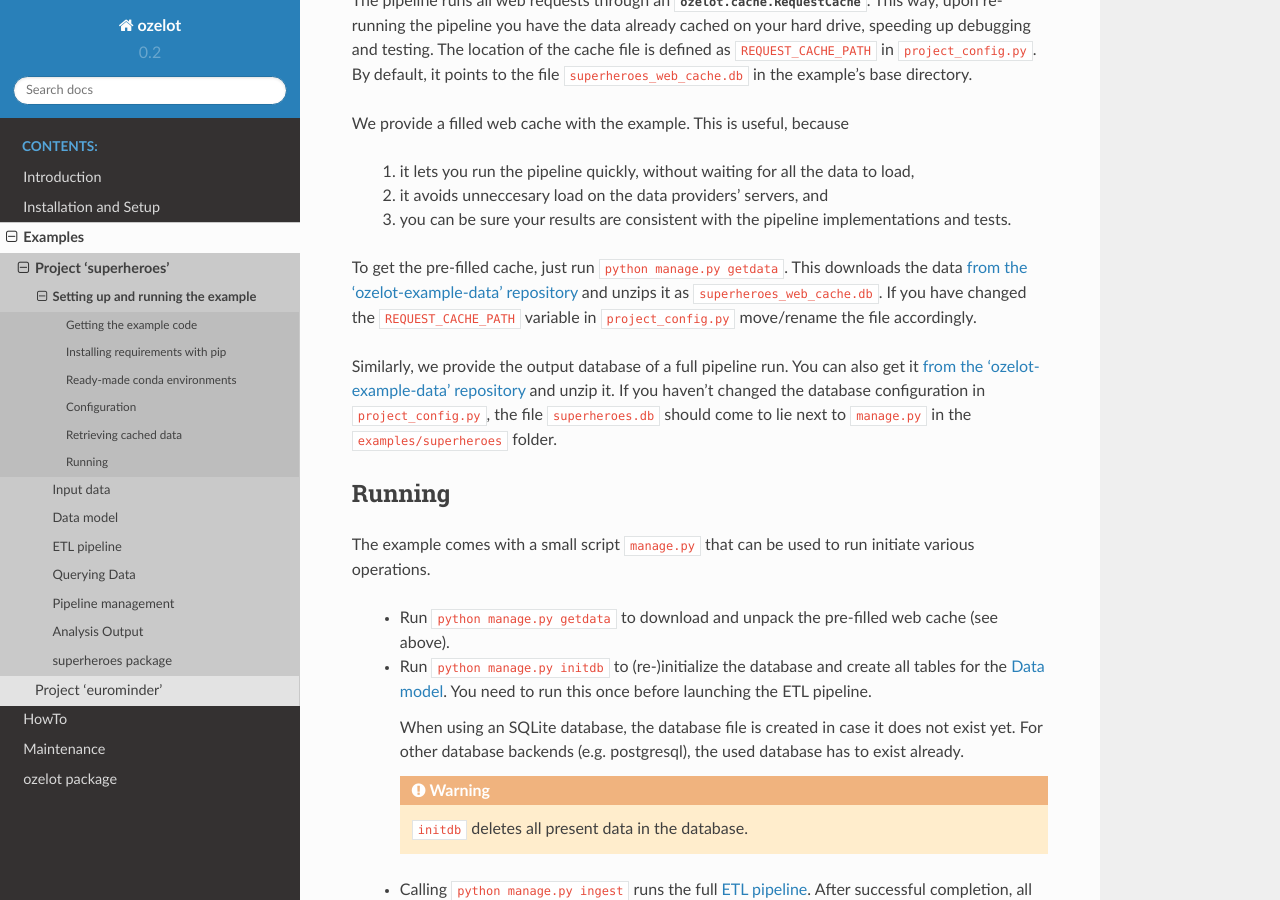
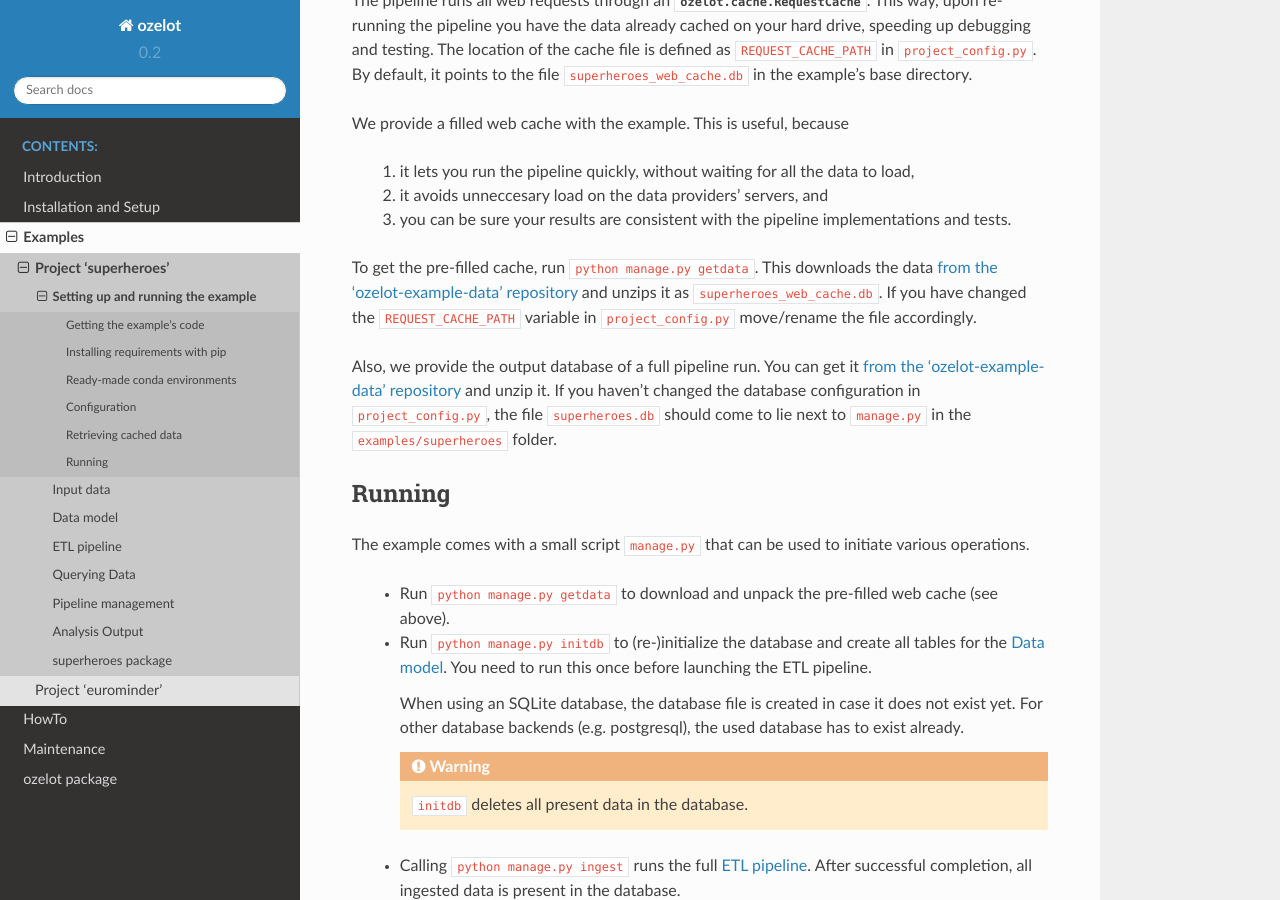
Before and after one commit to ehansis/ozelot, a Sphinx documentation site: the page built from docs/examples/superheroes/running.rst, in a window 1280 px wide and 900 px high, scrolled down 1391 px. Built offline with Sphinx 7.4.7 and the Read the Docs theme 2.0.0, drawn with Linux system fonts in a browser that asks for light colours; some of the changed text lies outside the part shown.

Commit message:
Small improvemenets to superheroes docs and manage.py

```diff
--- a/docs/examples/superheroes/running.rst
+++ b/docs/examples/superheroes/running.rst
@@ -3,8 +3,8 @@ Setting up and running the example
 ==================================
 
 
-Getting the example code
-------------------------
+Getting the example's code
+--------------------------
 
 The code for the example is located in the
 ``examples/superheroes`` directory of the `ozelot repository <https://github.com/trycs/ozelot>`_.
@@ -76,14 +76,14 @@ We provide a filled web cache with the example. This is useful, because
     2) it avoids unneccesary load on the data providers' servers, and
     3) you can be sure your results are consistent with the pipeline implementations and tests.
 
-To get the pre-filled cache, just run ``python manage.py getdata``.
+To get the pre-filled cache, run ``python manage.py getdata``.
 This downloads the data
 `from the 'ozelot-example-data' repository <https://github.com/trycs/ozelot-example-data/raw/master/superheroes/superheroes_web_cache.db.zip>`_
 and unzips it as ``superheroes_web_cache.db``.
 If you have changed the ``REQUEST_CACHE_PATH`` variable in ``project_config.py`` move/rename the file accordingly.
 
-Similarly, we provide the output database of a full pipeline run.
-You can also get it
+Also, we provide the output database of a full pipeline run.
+You can get it
 `from the 'ozelot-example-data' repository <https://github.com/trycs/ozelot-example-data/raw/master/superheroes/superheroes.db.zip>`_
 and unzip it. If you haven't changed the database configuration in ``project_config.py``, the file ``superheroes.db``
 should come to lie next to ``manage.py`` in the ``examples/superheroes`` folder.
@@ -94,7 +94,7 @@ should come to lie next to ``manage.py`` in the ``examples/superheroes`` folder.
 Running
 -------
 
-The example comes with a small script :file:`manage.py` that can be used to run initiate various operations.
+The example comes with a small script :file:`manage.py` that can be used to initiate various operations.
 
     - Run ``python manage.py getdata`` to download and unpack the pre-filled web cache (see above).
 
```
Also changed, not shown: 1 other file.
